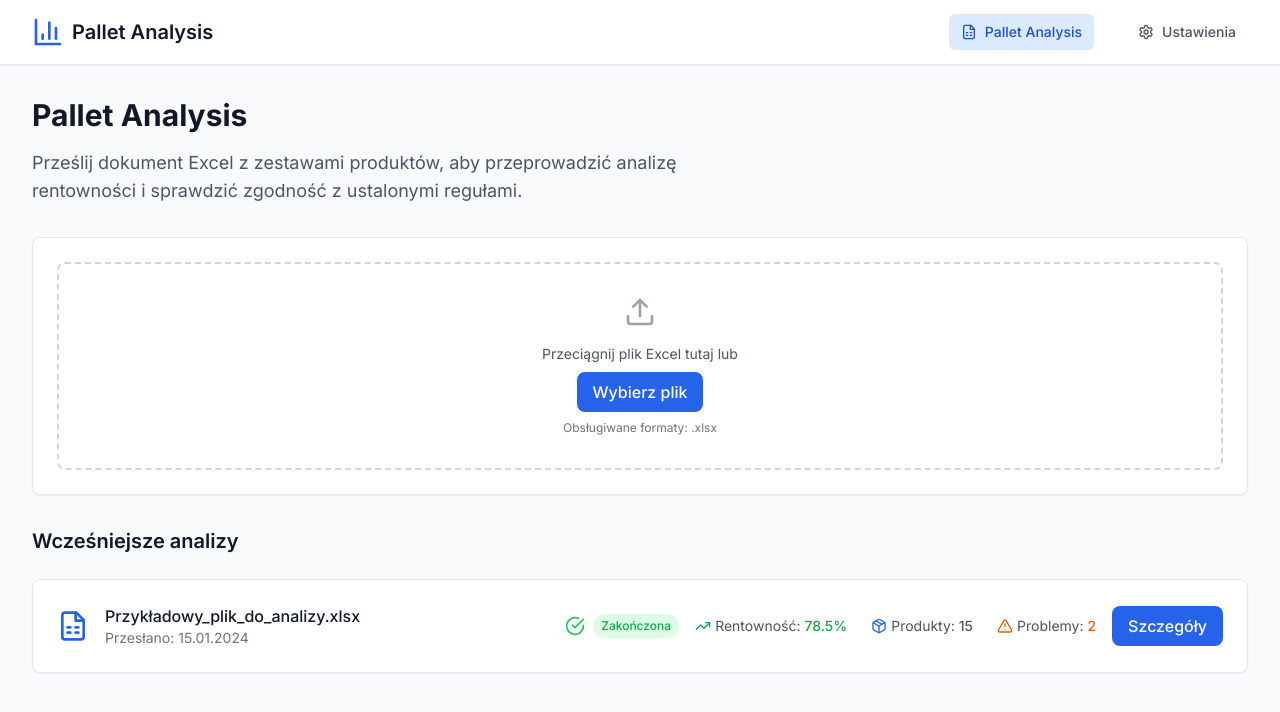
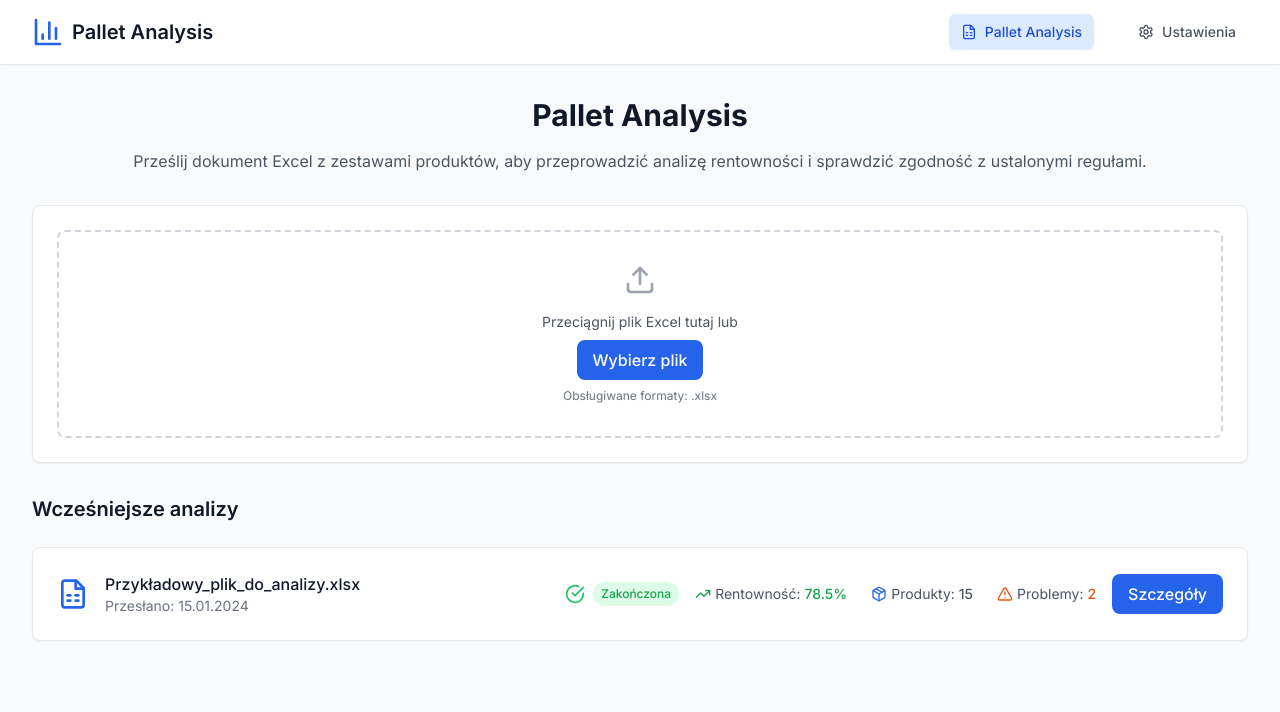
Before and after one commit to promosz/paleta, a React (Vite) app: page / in a window 1280 px wide. Shown: the top 712 px of the page. Built offline with nearby package versions, Linux system fonts and the light colour scheme.

Commit message:
Improve homepage layout: center content, reduce text size, hide analysis list when empty

```diff
--- a/src/pages/HomePage.tsx
+++ b/src/pages/HomePage.tsx
@@ -304,17 +304,19 @@ const HomePage: React.FC = () => {
   return (
     <div className="space-y-8">
       {/* Header */}
-      <div className="text-left">
+      <div className="text-center">
         <h2 className="text-3xl font-bold text-gray-900 mb-4">
           Pallet Analysis
         </h2>
-        <p className="text-lg text-gray-600 max-w-2xl">
+        <div className="w-full">
+          <p className="text-base text-gray-600 text-center">
             Prześlij dokument Excel z zestawami produktów, aby przeprowadzić analizę rentowności
             i sprawdzić zgodność z ustalonymi regułami.
           </p>
         </div>
+      </div>
 
-      {/* Upload Section */}
+      {/* Upload Section - Main Focus */}
       <div className="card">
         <div className="text-center">
           <FileUpload onFileUpload={handleFileUpload} />
@@ -322,12 +324,14 @@ const HomePage: React.FC = () => {
       </div>
 
       {/* Analysis List */}
+      {analyses.length > 0 && (
         <div>
           <h3 className="text-xl font-semibold text-gray-900 mb-6">
             Wcześniejsze analizy
           </h3>
           <AnalysisList analyses={analyses} />
         </div>
+      )}
     </div>
   )
 }
```
Lines whose indentation alone changed are shown as unchanged.
